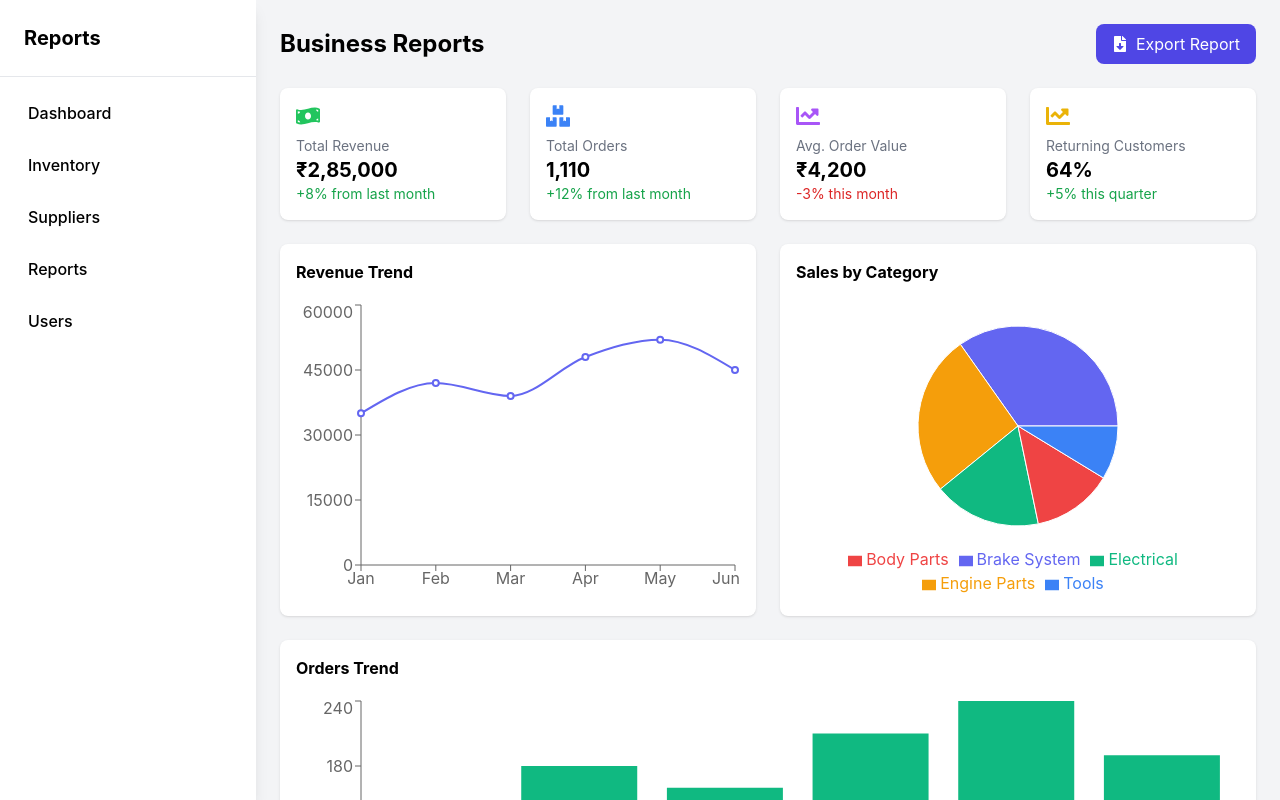
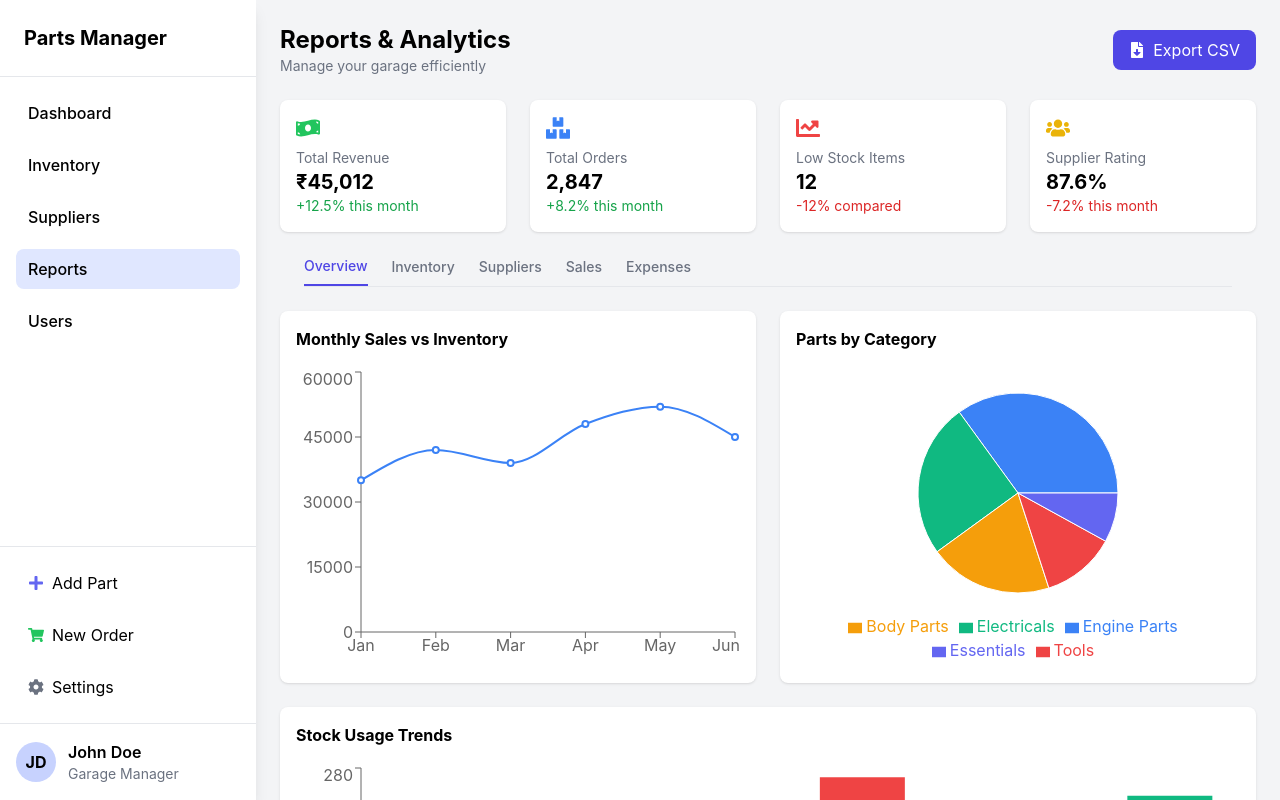
Before and after one commit to Srikumarsahoo/EzzyManagement, a React (Create React App) app in the folder ass-frontend/: page /reports in a window 1280 px wide. Built offline with nearby package versions, Linux system fonts and the light colour scheme.

Commit message:
Testing login through different device

```diff
--- a/ass-frontend/src/components/Login.js
+++ b/ass-frontend/src/components/Login.js
@@ -16,10 +16,7 @@ export default function Login() {
     setLoading(true);
 
     try {
-      const res = await axios.post("http://localhost:5000/api/auth/login", {
-        email,
-        password,
-      });
+      const res = await axios.post("https://ezzymanagement.onrender.com/api/auth/login", { email, password });
 
       if (res.data.token) {
         // ✅ Save JWT + user in localStorage
--- a/ass-frontend/src/components/signup.js
+++ b/ass-frontend/src/components/signup.js
@@ -1,11 +1,11 @@
 import React, { useState } from "react";
-import { useNavigate } from "react-router-dom";   // ✅ import
+import { useNavigate } from "react-router-dom";
 import axios from "axios";
 import { FaGoogle, FaApple, FaTwitter } from "react-icons/fa";
 import illustration from "../assets/download.png";
 
 export default function Signup() {
-  const navigate = useNavigate(); // ✅ hook
+  const navigate = useNavigate();
 
   const [form, setForm] = useState({
     name: "",
@@ -34,19 +34,23 @@ export default function Signup() {
       setLoading(true);
       setMessage(null);
 
-      const res = await axios.post("http://localhost:5000/api/auth/signup", {
+      // ✅ Use Render backend instead of localhost
+      const res = await axios.post(
+        "https://ezzymanagement.onrender.com/api/auth/signup",
+        {
           name: form.name,
           username: form.username,
           email: form.email,
           password: form.password,
-      });
+        }
+      );
 
       setMessage({
         type: "success",
         text: res.data.message || "Signup successful! Redirecting...",
       });
 
-      setTimeout(() => navigate("/login"), 1500);  // ✅ redirect after signup
+      setTimeout(() => navigate("/login"), 1500);
     } catch (err) {
       setMessage({
         type: "error",
@@ -76,7 +80,6 @@ export default function Signup() {
           </h2>
           <p className="text-gray-600 mb-6">Sign up to get started</p>
 
-          {/* Show messages */}
           {message && (
             <div
               className={`mb-4 p-3 rounded-lg text-sm ${
--- a/ass-frontend/src/pages/Reports.js
+++ b/ass-frontend/src/pages/Reports.js
@@ -4,10 +4,13 @@ import {
   LineChart, Line, XAxis, YAxis, Tooltip, ResponsiveContainer,
   PieChart, Pie, Cell, Legend, BarChart, Bar
 } from "recharts";
-import { FaFileDownload, FaChartLine, FaMoneyBillWave, FaBoxes } from "react-icons/fa";
-import { CSVLink } from "react-csv"; // ✅ for CSV export
+import {
+  FaFileDownload, FaChartLine, FaMoneyBillWave,
+  FaBoxes, FaUsers, FaPlus, FaShoppingCart, FaCog
+} from "react-icons/fa";
+import { CSVLink } from "react-csv";
 
-// Mock Data
+// ---------- Mock Data ----------
 const revenueData = [
   { month: "Jan", revenue: 35000 },
   { month: "Feb", revenue: 42000 },
@@ -18,28 +21,27 @@ const revenueData = [
 ];
 
 const categorySales = [
-  { name: "Brake System", value: 40000 },
-  { name: "Engine Parts", value: 30000 },
-  { name: "Electrical", value: 20000 },
-  { name: "Body Parts", value: 15000 },
-  { name: "Tools", value: 10000 },
-];
-const COLORS = ["#6366F1", "#F59E0B", "#10B981", "#EF4444", "#3B82F6"];
-
-const orderTrends = [
-  { month: "Jan", orders: 120 },
-  { month: "Feb", orders: 180 },
-  { month: "Mar", orders: 160 },
-  { month: "Apr", orders: 210 },
-  { month: "May", orders: 240 },
-  { month: "Jun", orders: 190 },
+  { name: "Engine Parts", value: 35000 },
+  { name: "Electricals", value: 25000 },
+  { name: "Body Parts", value: 20000 },
+  { name: "Tools", value: 12000 },
+  { name: "Essentials", value: 8000 },
 ];
 
-// ✅ Combine all data for CSV export
+const COLORS = ["#3B82F6", "#10B981", "#F59E0B", "#EF4444", "#6366F1"];
+
+const stockTrends = [
+  { week: "W1", usage: 210, restock: 150 },
+  { week: "W2", usage: 180, restock: 220 },
+  { week: "W3", usage: 270, restock: 240 },
+  { week: "W4", usage: 230, restock: 250 },
+];
+
+// ---------- CSV Export Data ----------
 const combinedReportData = [
   { section: "Revenue Trend", data: JSON.stringify(revenueData) },
   { section: "Sales by Category", data: JSON.stringify(categorySales) },
-  { section: "Orders Trend", data: JSON.stringify(orderTrends) },
+  { section: "Stock Trends", data: JSON.stringify(stockTrends) },
 ];
 
 const csvHeaders = [
@@ -47,35 +49,61 @@ const csvHeaders = [
   { label: "Data", key: "data" },
 ];
 
+// ---------- Component ----------
 export default function Reports() {
   return (
     <div className="flex h-screen bg-gray-100">
-      {/* Sidebar placeholder */}
+      {/* Sidebar */}
       <aside className="w-64 bg-white shadow-lg flex flex-col">
-        <div className="p-6 font-bold text-xl border-b">Reports</div>
+        <div className="p-6 font-bold text-xl border-b">Parts Manager</div>
         <nav className="flex-1 p-4 space-y-3">
-          <a href="/Dashboard" className="block py-2 px-3 rounded-lg hover:bg-indigo-100 font-medium">Dashboard</a>
-          <a href="/Inventory" className="block py-2 px-3 rounded-lg hover:bg-indigo-100 font-medium">Inventory</a>
-          <a href="/Suppliers" className="block py-2 px-3 rounded-lg hover:bg-indigo-100 font-medium">Suppliers</a>
-          <a href="/Reports" className="block py-2 px-3 rounded-lg hover:bg-indigo-100 font-medium">Reports</a>
-          <a href="/Users" className="block py-2 px-3 rounded-lg hover:bg-indigo-100 font-medium">Users</a>
+          <a href="/dashboard" className="block py-2 px-3 rounded-lg hover:bg-indigo-100 font-medium">Dashboard</a>
+          <a href="/inventory" className="block py-2 px-3 rounded-lg hover:bg-indigo-100 font-medium">Inventory</a>
+          <a href="/suppliers" className="block py-2 px-3 rounded-lg hover:bg-indigo-100 font-medium">Suppliers</a>
+          <a href="/reports" className="block py-2 px-3 rounded-lg bg-indigo-100 font-medium">Reports</a>
+          <a href="/users" className="block py-2 px-3 rounded-lg hover:bg-indigo-100 font-medium">Users</a>
         </nav>
+
+        {/* Quick Actions */}
+        <div className="border-t p-4 space-y-3">
+          <button className="flex items-center w-full py-2 px-3 rounded-lg hover:bg-indigo-100">
+            <FaPlus className="mr-2 text-indigo-500" /> Add Part
+          </button>
+          <button className="flex items-center w-full py-2 px-3 rounded-lg hover:bg-indigo-100">
+            <FaShoppingCart className="mr-2 text-green-500" /> New Order
+          </button>
+          <button className="flex items-center w-full py-2 px-3 rounded-lg hover:bg-indigo-100">
+            <FaCog className="mr-2 text-gray-500" /> Settings
+          </button>
+        </div>
+
+        {/* User Info */}
+        <div className="mt-auto border-t p-4 flex items-center space-x-3">
+          <div className="w-10 h-10 rounded-full bg-indigo-200 flex items-center justify-center font-bold">JD</div>
+          <div>
+            <p className="font-semibold">John Doe</p>
+            <p className="text-sm text-gray-500">Garage Manager</p>
+          </div>
+        </div>
       </aside>
 
       {/* Main Content */}
       <main className="flex-1 p-6 overflow-y-auto">
         {/* Header */}
         <div className="flex justify-between items-center mb-6">
-          <h1 className="text-2xl font-bold">Business Reports</h1>
+          <div>
+            <h1 className="text-2xl font-bold">Reports & Analytics</h1>
+            <p className="text-sm text-gray-500">Manage your garage efficiently</p>
+          </div>
 
-          {/* ✅ Export CSV button */}
+          {/* Export CSV button */}
           <CSVLink
             data={combinedReportData}
             headers={csvHeaders}
             filename={`business-report-${new Date().toISOString().split("T")[0]}.csv`}
             className="px-4 py-2 bg-indigo-600 text-white rounded-lg flex items-center hover:bg-indigo-700 transition"
           >
-            <FaFileDownload className="mr-2" /> Export Report
+            <FaFileDownload className="mr-2" /> Export CSV
           </CSVLink>
         </div>
 
@@ -84,47 +112,58 @@ export default function Reports() {
           <div className="bg-white p-4 rounded-lg shadow flex flex-col">
             <FaMoneyBillWave className="text-green-500 text-2xl mb-2" />
             <p className="text-sm text-gray-500">Total Revenue</p>
-            <h2 className="text-xl font-bold">₹2,85,000</h2>
-            <p className="text-green-600 text-sm">+8% from last month</p>
+            <h2 className="text-xl font-bold">₹45,012</h2>
+            <p className="text-green-600 text-sm">+12.5% this month</p>
           </div>
           <div className="bg-white p-4 rounded-lg shadow flex flex-col">
             <FaBoxes className="text-blue-500 text-2xl mb-2" />
             <p className="text-sm text-gray-500">Total Orders</p>
-            <h2 className="text-xl font-bold">1,110</h2>
-            <p className="text-green-600 text-sm">+12% from last month</p>
+            <h2 className="text-xl font-bold">2,847</h2>
+            <p className="text-green-600 text-sm">+8.2% this month</p>
           </div>
           <div className="bg-white p-4 rounded-lg shadow flex flex-col">
-            <FaChartLine className="text-purple-500 text-2xl mb-2" />
-            <p className="text-sm text-gray-500">Avg. Order Value</p>
-            <h2 className="text-xl font-bold">₹4,200</h2>
-            <p className="text-red-600 text-sm">-3% this month</p>
+            <FaChartLine className="text-red-500 text-2xl mb-2" />
+            <p className="text-sm text-gray-500">Low Stock Items</p>
+            <h2 className="text-xl font-bold">12</h2>
+            <p className="text-red-600 text-sm">-12% compared</p>
           </div>
           <div className="bg-white p-4 rounded-lg shadow flex flex-col">
-            <FaChartLine className="text-yellow-500 text-2xl mb-2" />
-            <p className="text-sm text-gray-500">Returning Customers</p>
-            <h2 className="text-xl font-bold">64%</h2>
-            <p className="text-green-600 text-sm">+5% this quarter</p>
+            <FaUsers className="text-yellow-500 text-2xl mb-2" />
+            <p className="text-sm text-gray-500">Supplier Rating</p>
+            <h2 className="text-xl font-bold">87.6%</h2>
+            <p className="text-red-600 text-sm">-7.2% this month</p>
           </div>
         </div>
 
-        {/* Charts Section */}
+           {/* Tabs */}
+        <div className="px-6 mb-6">
+          <div className="flex space-x-6 text-sm font-medium border-b">
+            {["Overview", "Inventory", "Suppliers", "Sales", "Expenses"].map((tab, i) => (
+              <button key={i} className={`pb-2 ${i === 0 ? "border-b-2 border-indigo-600 text-indigo-600" : "text-gray-500 hover:text-indigo-600"}`}>
+                {tab}
+              </button>
+            ))}
+          </div>
+        </div>
+
+        {/* Charts */}
         <div className="grid grid-cols-2 gap-6 mb-6">
-          {/* Revenue Line Chart */}
+          {/* Sales vs Inventory Line Chart */}
           <div className="bg-white p-4 rounded-lg shadow">
-            <h3 className="font-bold mb-4">Revenue Trend</h3>
+            <h3 className="font-bold mb-4">Monthly Sales vs Inventory</h3>
             <ResponsiveContainer width="100%" height={300}>
               <LineChart data={revenueData}>
                 <XAxis dataKey="month" />
                 <YAxis />
                 <Tooltip />
-                <Line type="monotone" dataKey="revenue" stroke="#6366F1" strokeWidth={2} />
+                <Line type="monotone" dataKey="revenue" stroke="#3B82F6" strokeWidth={2} name="Sales" />
               </LineChart>
             </ResponsiveContainer>
           </div>
 
-          {/* Category Sales Pie Chart */}
+          {/* Parts by Category */}
           <div className="bg-white p-4 rounded-lg shadow">
-            <h3 className="font-bold mb-4">Sales by Category</h3>
+            <h3 className="font-bold mb-4">Parts by Category</h3>
             <ResponsiveContainer width="100%" height={300}>
               <PieChart>
                 <Pie data={categorySales} dataKey="value" nameKey="name" cx="50%" cy="50%" outerRadius={100}>
@@ -138,15 +177,16 @@ export default function Reports() {
           </div>
         </div>
 
-        {/* Order Trends Bar Chart */}
+        {/* Stock Usage Trends */}
         <div className="bg-white p-4 rounded-lg shadow">
-          <h3 className="font-bold mb-4">Orders Trend</h3>
+          <h3 className="font-bold mb-4">Stock Usage Trends</h3>
           <ResponsiveContainer width="100%" height={300}>
-            <BarChart data={orderTrends}>
-              <XAxis dataKey="month" />
+            <BarChart data={stockTrends}>
+              <XAxis dataKey="week" />
               <YAxis />
               <Tooltip />
-              <Bar dataKey="orders" fill="#10B981" />
+              <Bar dataKey="usage" fill="#EF4444" name="Usage" />
+              <Bar dataKey="restock" fill="#10B981" name="Restock" />
             </BarChart>
           </ResponsiveContainer>
         </div>
```
Also changed, not shown: 1 other file (tests, documents, lock files or other folders). Lines whose indentation alone changed are shown as unchanged.
